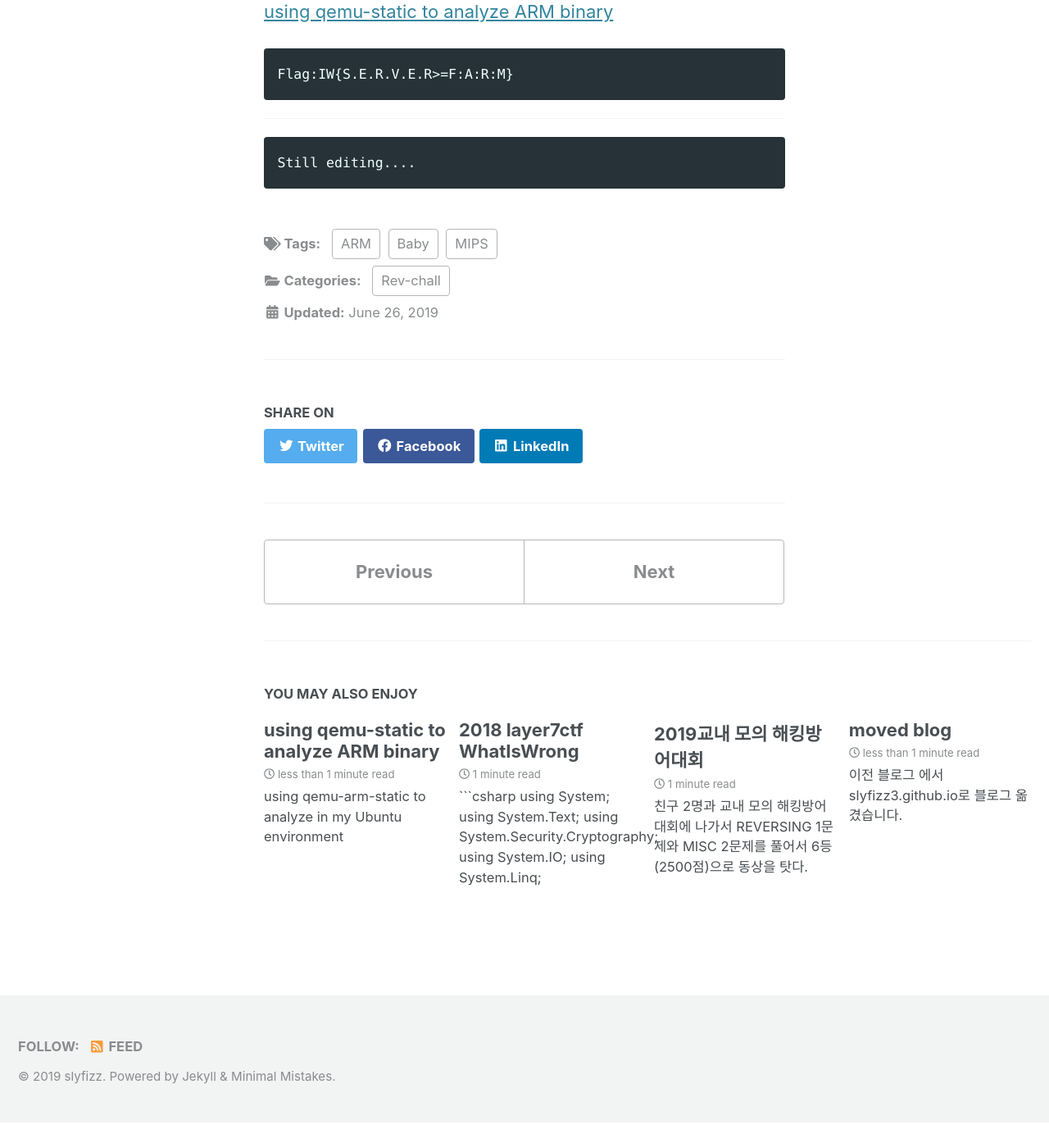
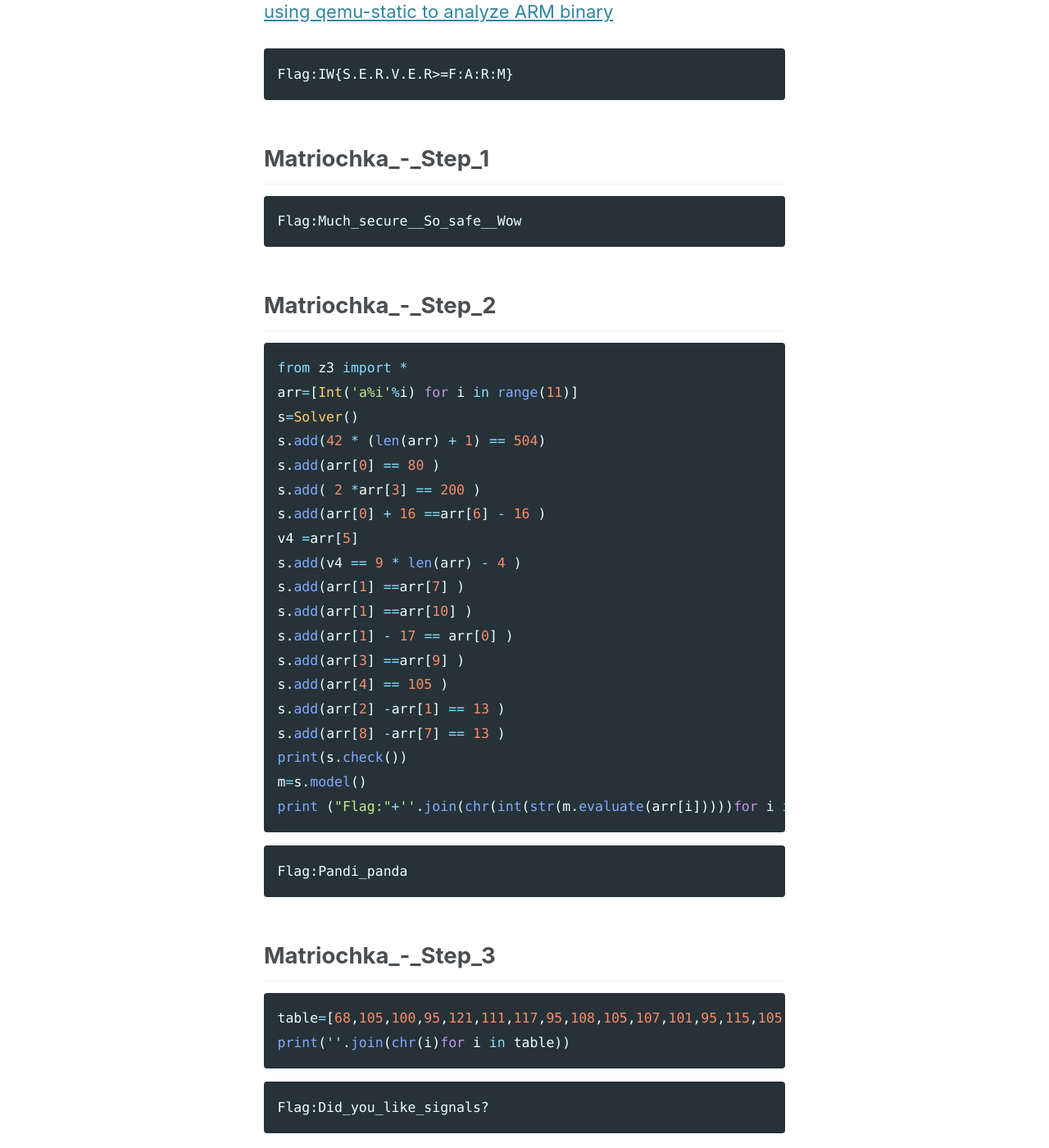
Before and after one commit to slyfizz3/slyfizz3.github.io, a Jekyll site: the page built from _posts/2019-06-26-Rev chall[Baby].md, in a window 1280 px wide and 1400 px high, scrolled down 5517 px. Shown: the whole window at 82% size. Built offline with Jekyll 4.4.1, drawn with Linux system fonts in a browser that asks for light colours; cached includes are drawn as plain includes; nearby versions of some CDN libraries; before the commit the page ends 6886 px from its top, so only the background shows below that; some of the changed text lies outside the part shown.

Commit message:
Update 2019-06-26-Rev chall[Baby].md

````diff
--- a/_posts/2019-06-26-Rev chall[Baby].md
+++ b/_posts/2019-06-26-Rev chall[Baby].md
@@ -6,7 +6,7 @@ tags: Baby MIPS ARM
 ---
 I will solve all [N4NU's Rev-chall list](https://pastebin.com/q7LGi8w5)
 
-solved (Baby)[6/11]
+solved (Baby)[9/11]
 
 probs are from
 [N4NU rev-chall[Baby]](https://github.com/N4NU/Reversing-Challenges-List/tree/master/Baby)
@@ -196,6 +196,57 @@ print "Flag:"+flag
 ```
 Flag:IW{S.E.R.V.E.R>=F:A:R:M}
 ```
+
+Matriochka_-_Step_1
+-----
+
+```
+Flag:Much_secure__So_safe__Wow
+```
+
+Matriochka_-_Step_2
+-----
+
+```python
+from z3 import *
+arr=[Int('a%i'%i) for i in range(11)]
+s=Solver()
+s.add(42 * (len(arr) + 1) == 504)
+s.add(arr[0] == 80 )
+s.add( 2 *arr[3] == 200 )
+s.add(arr[0] + 16 ==arr[6] - 16 )
+v4 =arr[5]
+s.add(v4 == 9 * len(arr) - 4 )
+s.add(arr[1] ==arr[7] )
+s.add(arr[1] ==arr[10] )
+s.add(arr[1] - 17 == arr[0] )
+s.add(arr[3] ==arr[9] )
+s.add(arr[4] == 105 )
+s.add(arr[2] -arr[1] == 13 )
+s.add(arr[8] -arr[7] == 13 )
+print(s.check())
+m=s.model()
+print ("Flag:"+''.join(chr(int(str(m.evaluate(arr[i]))))for i in range(11)))
+```
+
+```
+Flag:Pandi_panda
+```
+
+Matriochka_-_Step_3
+-----
+
+```python
+table=[68,105,100,95,121,111,117,95,108,105,107,101,95,115,105,103,110,97,108,115,63,]
+print(''.join(chr(i)for i in table))
+```
+
+```
+Flag:Did_you_like_signals?
+```
+
+
+
 -----
 
 ```
````
